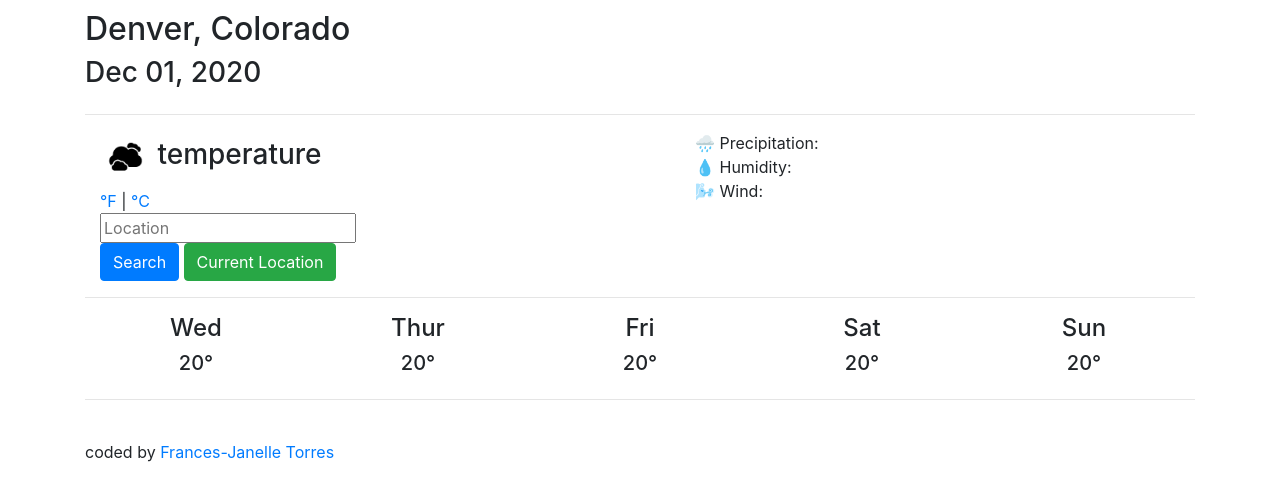
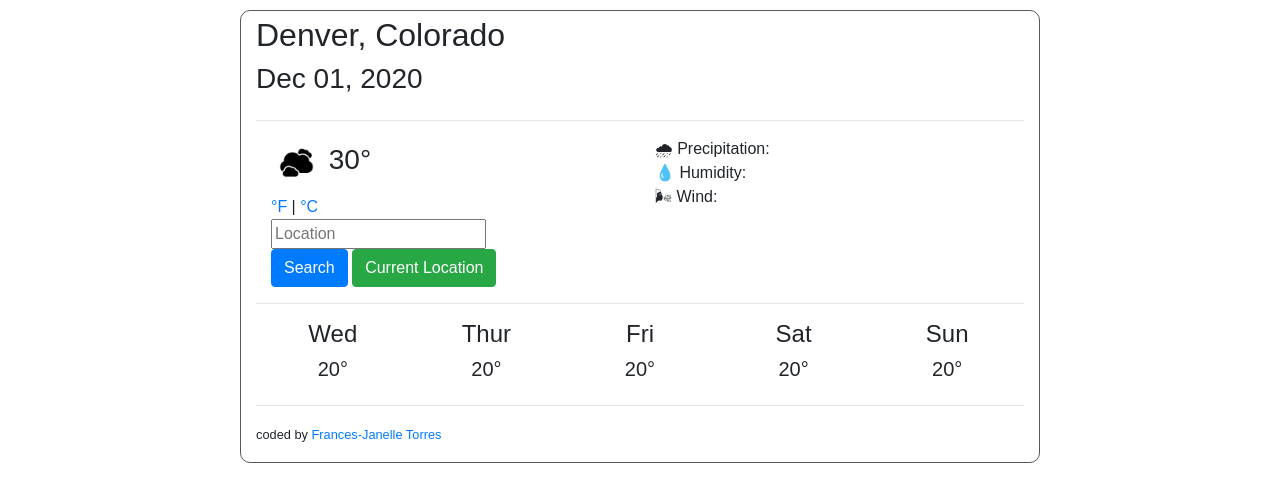
Before and after one commit to francesjanelle/Weather, a plain HTML site: page index.html in a window 1280 px wide. Drawn offline with nearby package versions, Linux system fonts and the light colour scheme; a script that the page names is missing.

Commit message:
started on css

```diff
--- a/index.html
+++ b/index.html
@@ -14,8 +14,10 @@
         <div class="row">
           <div class="col">
             <div class="topcontent">
+              <div id="heading">
                 <h2 class="city">Denver, Colorado</h2>
                 <h3 class="date">Dec 01, 2020</h3>
+              </div>
             </div>
         </div>
       </div>
@@ -27,7 +29,7 @@
                       <div class="interactBtn">
                         <h3 class="current">
                              <img src="img/cloud.png" alt="cloud" width="50px">
-                                temperature
+                                30°
                         </h3>
                                 <a href="fahremheit"
                                 class="fahrenheit"> °F</a> |
@@ -108,9 +110,10 @@
         </div> <!--end div container-->
      </div> <!--end div btmcontent-->
 <hr>
-<br>
      <p class="myName">
+        <small>
          coded by <a href="https://github.com/francesjanelle">Frances-Janelle Torres</a>
+        </small>
     </p>
 <script src="src/index.js"></script>
 </body>
--- a/src/style.css
+++ b/src/style.css
@@ -1,7 +1,20 @@
 body {
-    margin: 10px;
+    max-width: 800px;
+    margin: 10px auto;
     padding: 0 auto;
+    border: 1px solid #575757;
+    border-radius: 10px;
+    font-family: Arial, Helvetica, sans-serif;
 }
+
+#heading {
+    margin-top: 5px;
+}
+ul {
+    margin: 0;
+    padding: 0;
+}
+
 
 .list {
     list-style-type: none;
```
